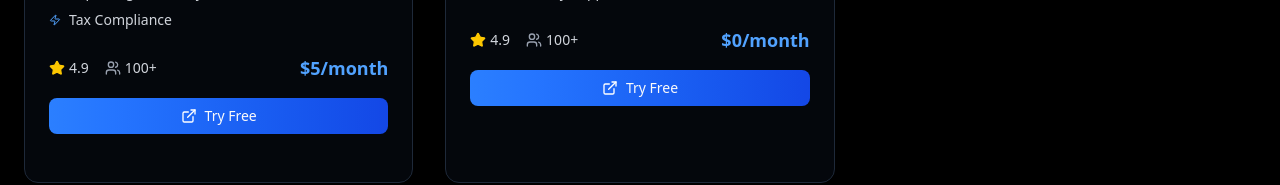
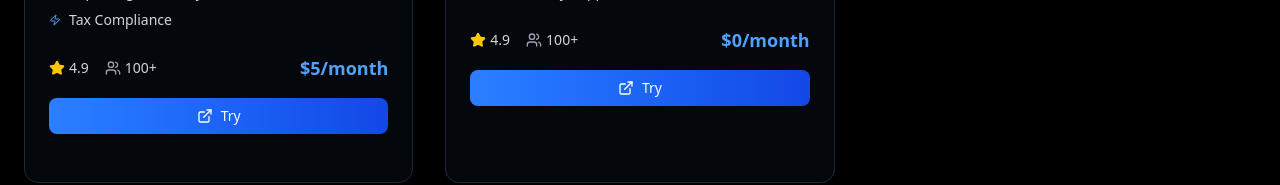
Before and after one commit to bishal-dd/light-webx-website-v3, a Next.js app: page / in a window 1280 px wide. Shown: the part 2366-2551 px from the top of the page. Built offline with nearby package versions, Linux system fonts and the light colour scheme.

Commit message:
remove try

```diff
--- a/src/app/page.tsx
+++ b/src/app/page.tsx
@@ -647,7 +647,7 @@ export default function LightWebxProducts() {
                       >
                         <Link href={product.link} target="_blank">
                           <ExternalLink className="h-4 w-4" color="white" />
-                          Try Free
+                          Try
                         </Link>
                       </Button>
                     </div>
```
